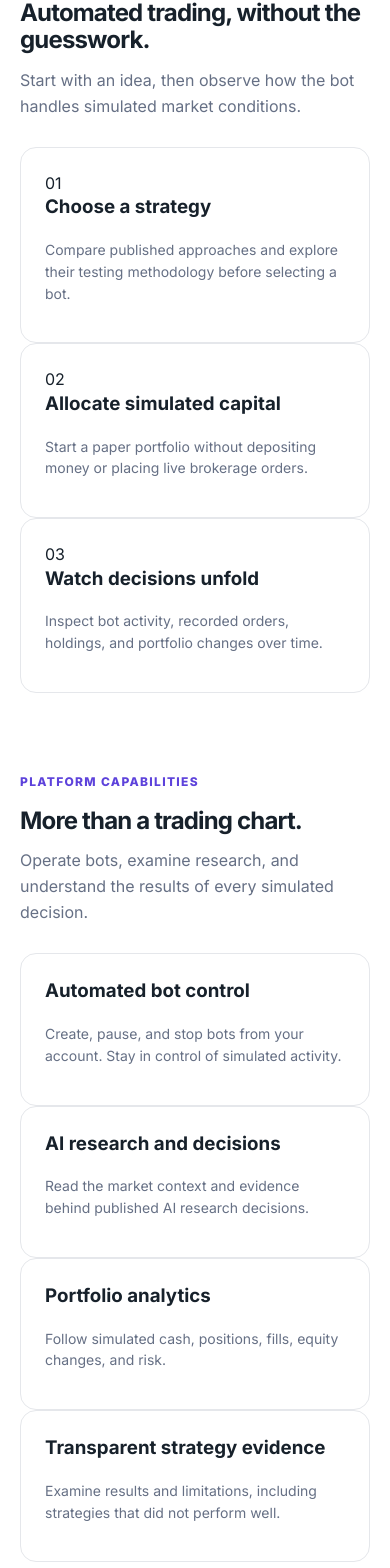
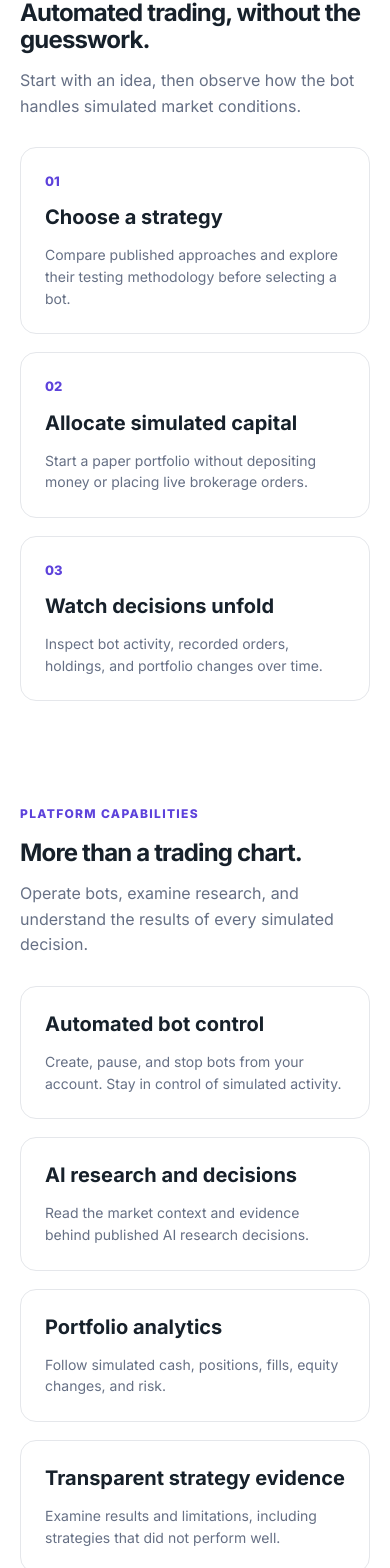
Before and after one commit to nick227/trading-platform, a React (Vite) app in the folder app/: page / in a window 390 px wide. Shown: the part 3082-4650 px from the top of the page. Built offline with nearby package versions, Linux system fonts and the light colour scheme; no server answers.

Commit message:
style(home): modular product story responsive grids

```diff
--- a/app/src/features/home/public/public-home.css
+++ b/app/src/features/home/public/public-home.css
@@ -58,3 +58,13 @@
 .tl-public-result-link:hover,.tl-public-text-link:hover{text-decoration:underline}
 .tl-public-result-state{min-height:240px;display:flex;align-items:center;justify-content:center;gap:10px;color:var(--tl-public-subtle)}
 @media(max-width:880px){.tl-public-results-grid{grid-template-columns:1fr}.tl-public-result{min-height:unset}}
+
+.tl-public-story-grid{display:grid;grid-template-columns:repeat(3,minmax(0,1fr));gap:18px;margin-bottom:24px}
+.tl-public-story-grid--features{grid-template-columns:repeat(2,minmax(0,1fr))}
+.tl-public-story{display:flex;flex-direction:column;gap:14px}
+.tl-public-story>span{font-size:13px;color:var(--tl-public-accent);font-weight:800}
+.tl-public-story h3{font-size:20px;line-height:1.3;margin:0}
+.tl-public-story p{margin:0}
+.tl-public-trust .tl-public-panel{background:#f6f7fa;padding:40px;max-width:none}
+.tl-public-trust .tl-public-panel p{max-width:790px}
+@media(max-width:760px){.tl-public-story-grid,.tl-public-story-grid--features{grid-template-columns:1fr}.tl-public-trust .tl-public-panel{padding:24px}}
```
